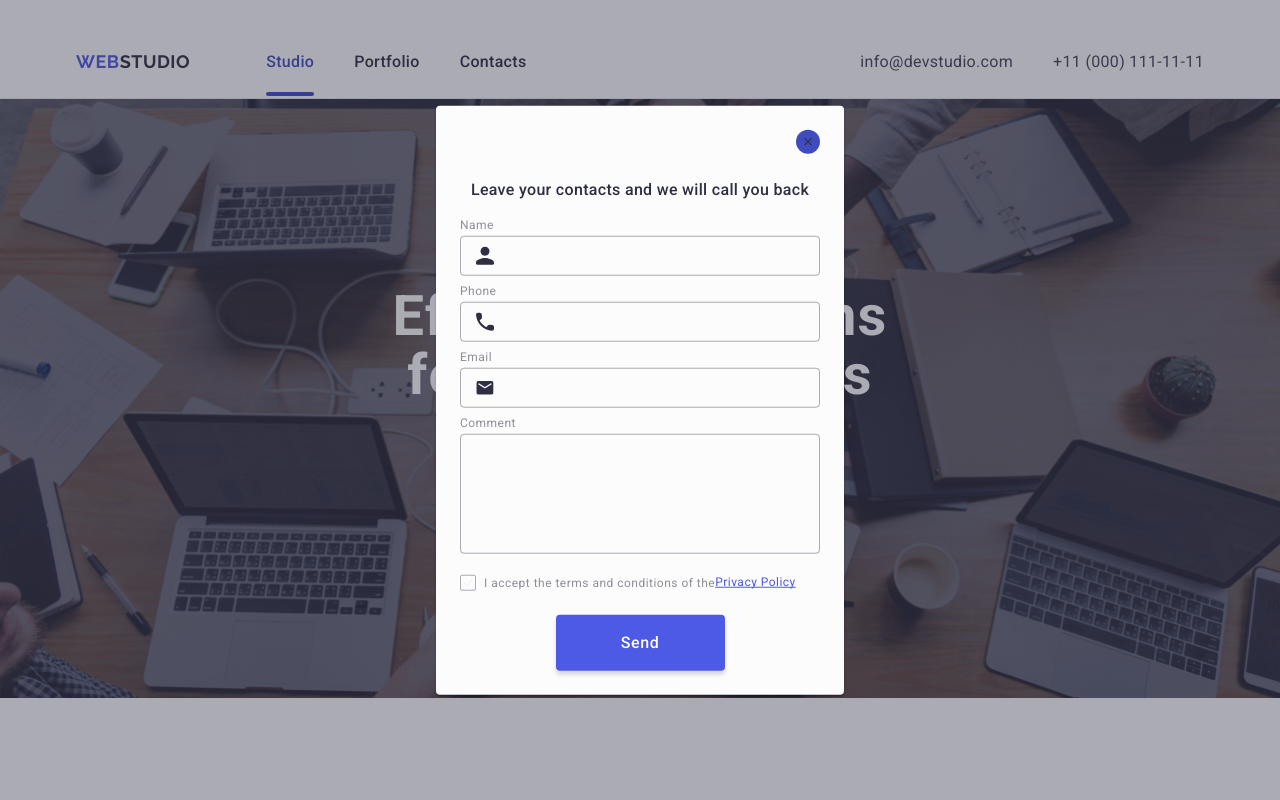
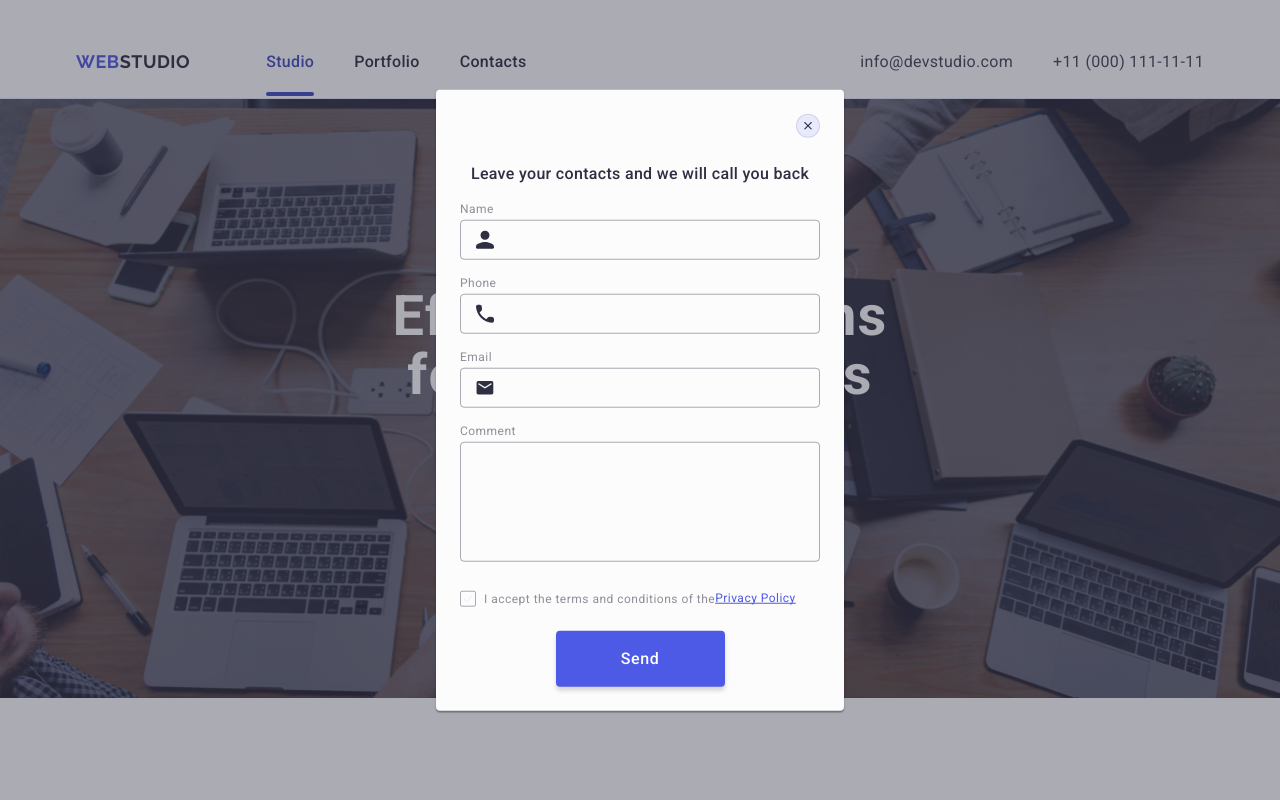
Before and after one commit to Svitlan-ka/goit-markup-hw-05, a plain HTML site: page index.html in a window 1280 px wide. Both pictures are taken after a click on the button 808 px from the left and 141 px from the top of the page. Shown: the top 800 px of the page. Drawn offline with nearby package versions, Linux system fonts and the light colour scheme.

Commit message:
add css file

```diff
--- a/css/styles.css
+++ b/css/styles.css
@@ -704,12 +704,20 @@ img {
   transition: fill 250ms cubic-bezier(0.4, 0, 0.2, 1);
 }
 
-.modal-close:focus,
+.modal-close:focus {
+  fill: #ffffff;
+}
+
+.modal-close:hover {
+  fill: #ffffff;
+}
+
+/*.modal-close:focus,
 .modal-close:hover {
   background-color: #404bbf;
   fill: #ffffff;
   border: none;
-}
+}*/
 
 .modal-close-icon:focus,
 .modal-close-icon:hover {
@@ -726,7 +734,7 @@ img {
 }
 
 .modal-field {
-  margin-bottom: 8px;
+  margin-bottom: 16px;
 }
 
 .modal-input {
@@ -831,11 +839,11 @@ img {
   color: #4d5ae5;
 }
 .check-text-holder {
+  display: inline-flex;
   width: 16px;
   height: 16px;
   border-radius: 2px;
   border: 1px solid rgba(46, 47, 66, 0.4);
-  display: inline-flex;
   margin-right: 8px;
   align-items: center;
   justify-content: center;
```
